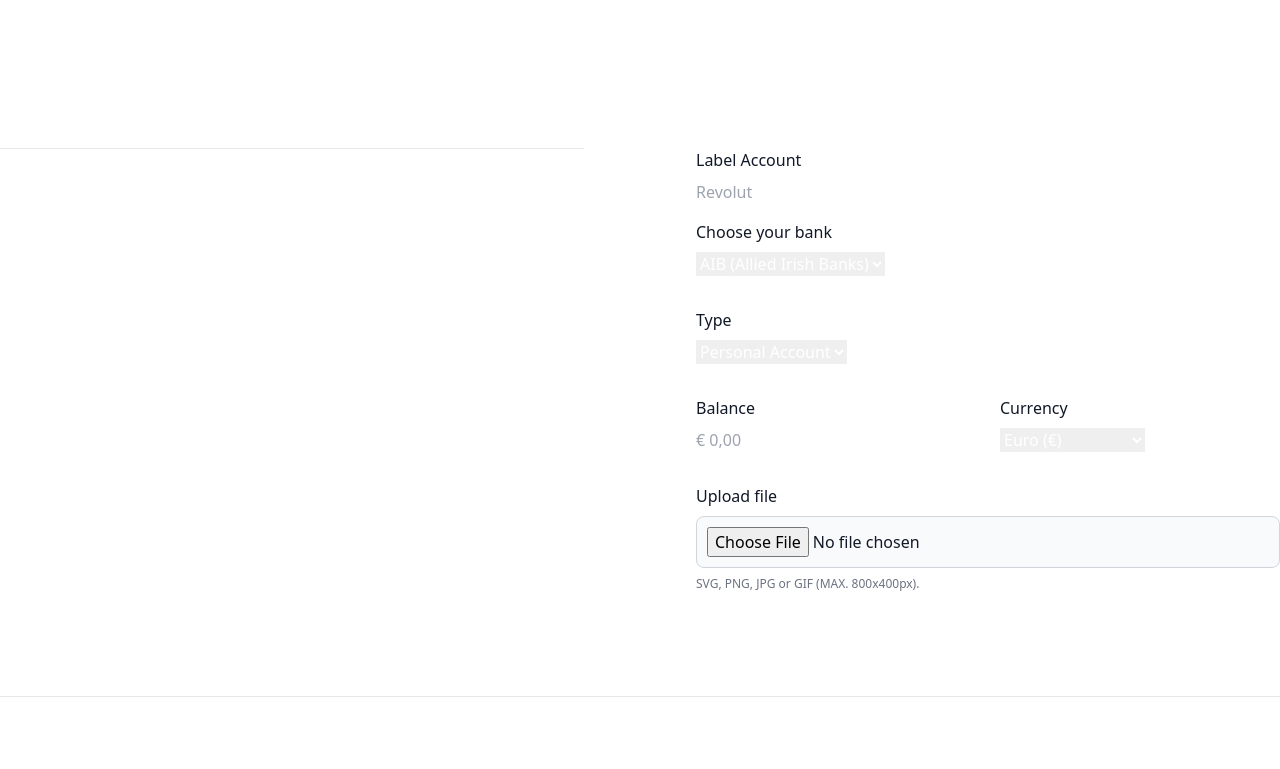
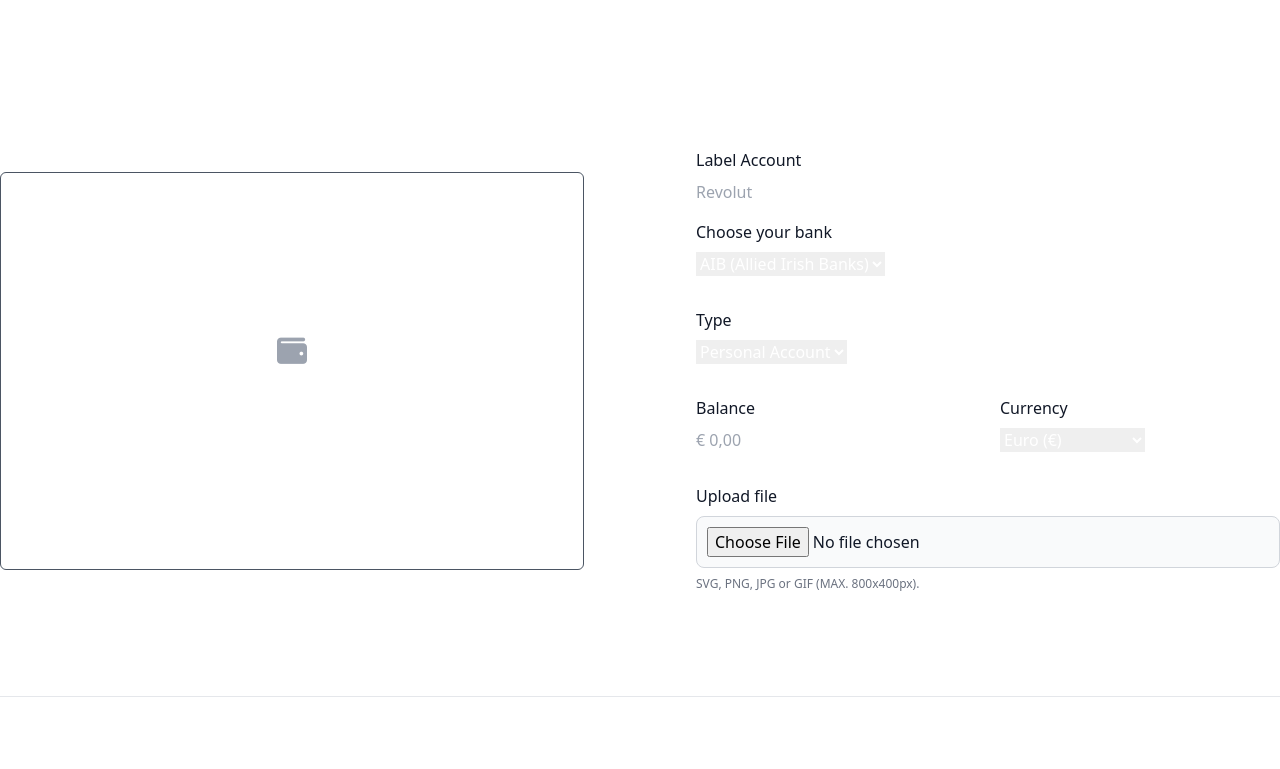
Before and after one commit to emidiovaleretto/my-budget-buddy, a Django app: page /accounts/manage/ in a window 1280 px wide. Shown: the part 64-833 px from the top of the page. Run offline with Django 5.2, Linux system fonts and the light colour scheme; some libraries are stand-ins or nearby versions.

Commit message:
chore: add a card to display a message if no accounts yet

```diff
--- a/accounts/templates/accounts/manage.html
+++ b/accounts/templates/accounts/manage.html
@@ -16,11 +16,9 @@
 
     <div class="mt-24">
         <h3 class="text-3xl mb-4">Your Accounts</h3>
+        {% if accounts %}
+        {% for account in accounts %}
         <div class="space-y-4">
-
-            {% if accounts %}
-
-                {% for account in accounts %}
             <div class="flex items-center bg-light-gray py-2 px-4 rounded-md">
                 <img class="rounded-full object-fill w-10 h-10 mr-3"
                     src="{{ account.logo.url }}"
@@ -32,15 +30,19 @@
                     <span class="sr-only">X icon to remove the account</span>
                 </a>
             </div>
-                {% endfor %}
-
-            {% endif %}
         </div>
         <hr class="h-px my-4 bg-gray-200 border-0 dark:bg-gray-700">
         <div class="flex justify-between items-center">
             <h4 class="text-lg font-thin">Total</h4>
             <p class="text-lg font-thin">€ {{ total }}</p>
         </div>
+        {% endfor %}
+        {% else %}
+        <div class="py-40 px-32 mt-10 text-center rounded-md border bg-light-gray border-gray-600 placeholder-gray-400 text-white">
+            <i class="w-12 h-12 text-gray-400 font-black text-3xl fa-solid fa-wallet"></i>
+            <p class="text-lg font-thin">You don't have any accounts yet.</p>
+        </div>
+        {% endif %}
     </div>
 
     <div class="mt-24">
```
Lines whose indentation alone changed are shown as unchanged.
